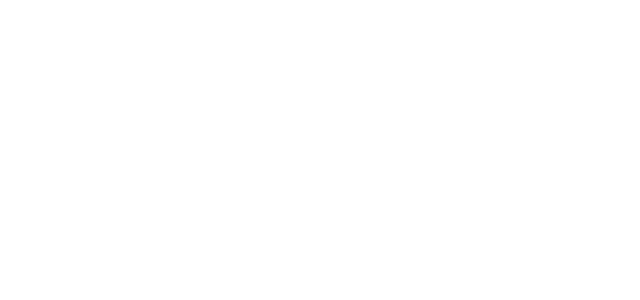
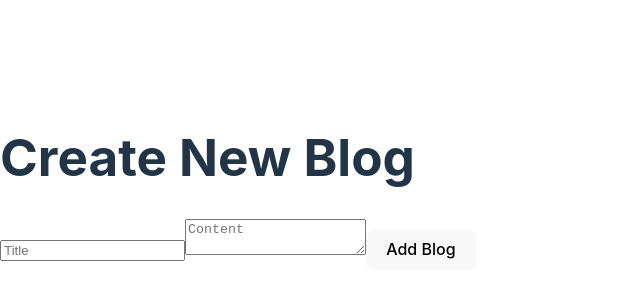
Before and after one commit to raazeshpraz/rnd_on_jotai, a React (Vite) app: page /new in a window 1280 px wide. Before the commit this address had no page. Shown: the part 218-518 px from the top of the page, without its empty margins (0-640 px from the left). Built offline with nearby package versions, Linux system fonts and the light colour scheme.

Commit message:
feat:crated newblog  page

```diff
--- a/src/App.tsx
+++ b/src/App.tsx
@@ -1,14 +1,15 @@
 import React from "react";
 import { BrowserRouter as Router, Routes, Route } from "react-router-dom";
-import Home from "./pages/Home";
-import BlogList from "./pages/BlogList";
+import BlogList from "./assets/pages/BlogList";
+import NewBlog from "./assets/pages/NewBlog";
 
 const App: React.FC = () => {
   return (
     <Router>
       <Routes>
-        <Route path="/" element={<Home />} />
+        {/* <Route path="/" element={<Home />} /> */}
         <Route path="/blogs" element={<BlogList />} />
+        <Route path="/new" element={<NewBlog />} />
       </Routes>
     </Router>
   );
--- /dev/null
+++ b/src/assets/pages/NewBlog.tsx
@@ -0,0 +1,34 @@
+import React, { useState } from "react";
+import { useAtom } from "jotai";
+import { blogListAtom } from "../state/blogAtoms";
+
+const NewBlog: React.FC = () => {
+  const [title, setTitle] = useState("");
+  const [content, setContent] = useState("");
+  const [blogs, setBlogs] = useAtom(blogListAtom);
+
+  const addBlog = () => {
+    const newBlog = { id: blogs.length + 1, title, content };
+    setBlogs([...blogs, newBlog]);
+  };
+
+  return (
+    <div>
+      <h1>Create New Blog</h1>
+      <input
+        type="text"
+        placeholder="Title"
+        value={title}
+        onChange={(e) => setTitle(e.target.value)}
+      />
+      <textarea
+        placeholder="Content"
+        value={content}
+        onChange={(e) => setContent(e.target.value)}
+      />
+      <button onClick={addBlog}>Add Blog</button>
+    </div>
+  );
+};
+
+export default NewBlog;
```
